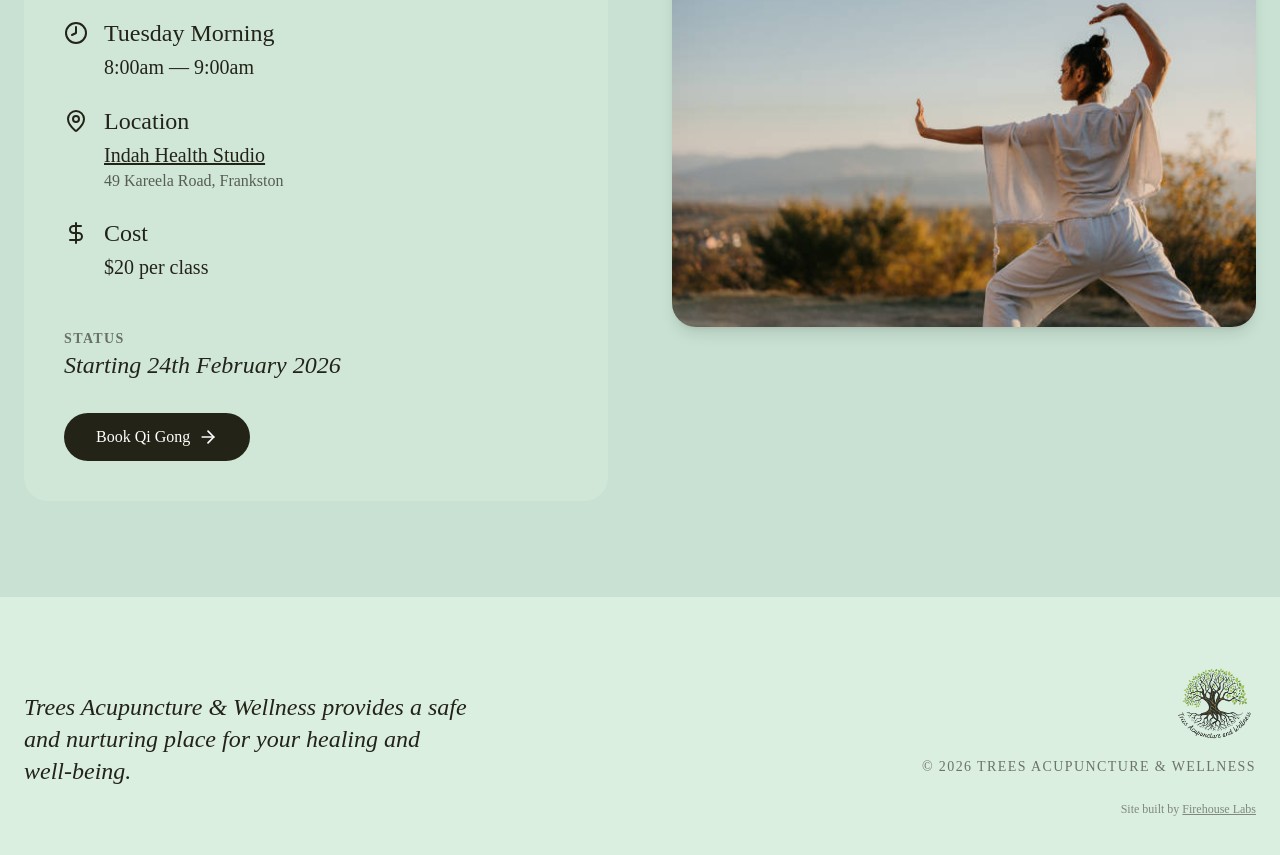
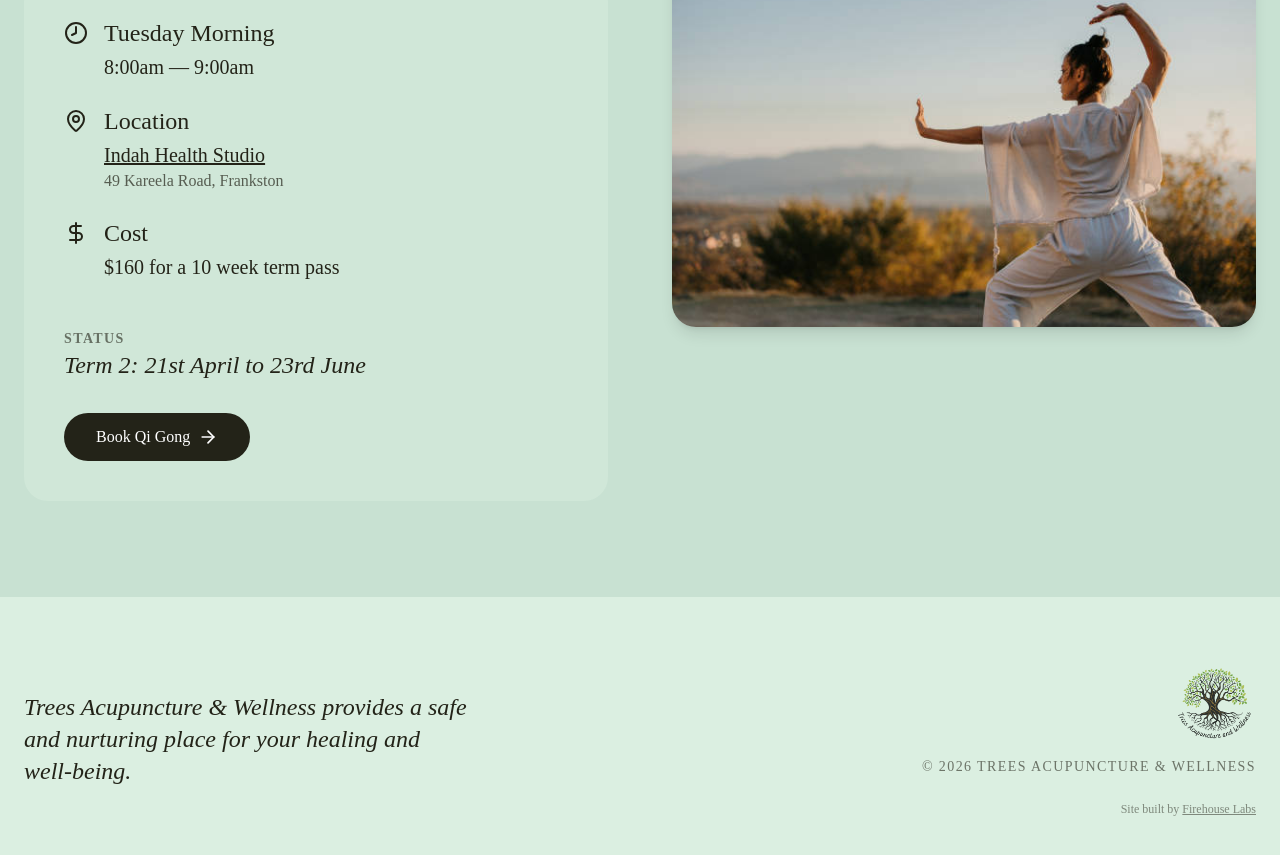
Before and after one commit to FireHouseLabs/trees-acupuncture, a React (Vite) app: page /#/qigong in a window 1280 px wide. Shown: the part 1775-2630 px from the top of the page. Built offline with nearby package versions, Linux system fonts and the light colour scheme; a web font is replaced by a local one.

Commit message:
update qigong

```diff
--- a/pages/QiGong.tsx
+++ b/pages/QiGong.tsx
@@ -195,14 +195,14 @@ const QiGong: React.FC = () => {
                 <DollarSign className="mt-1 flex-shrink-0" />
                 <div>
                   <h3 className="text-2xl font-arapey mb-1">Cost</h3>
-                  <p className="text-xl">$20 per class</p>
+                  <p className="text-xl">$160 for a 10 week term pass</p>
                 </div>
               </div>
               <div className="pt-6">
                 <p className="text-sm uppercase tracking-widest font-bold opacity-60">
                   Status
                 </p>
-                <p className="text-2xl italic">Starting 24th February 2026</p>
+                <p className="text-2xl italic">Term 2: 21st April to 23rd June</p>
               </div>
               <div className="pt-2">
                 <Link
```
